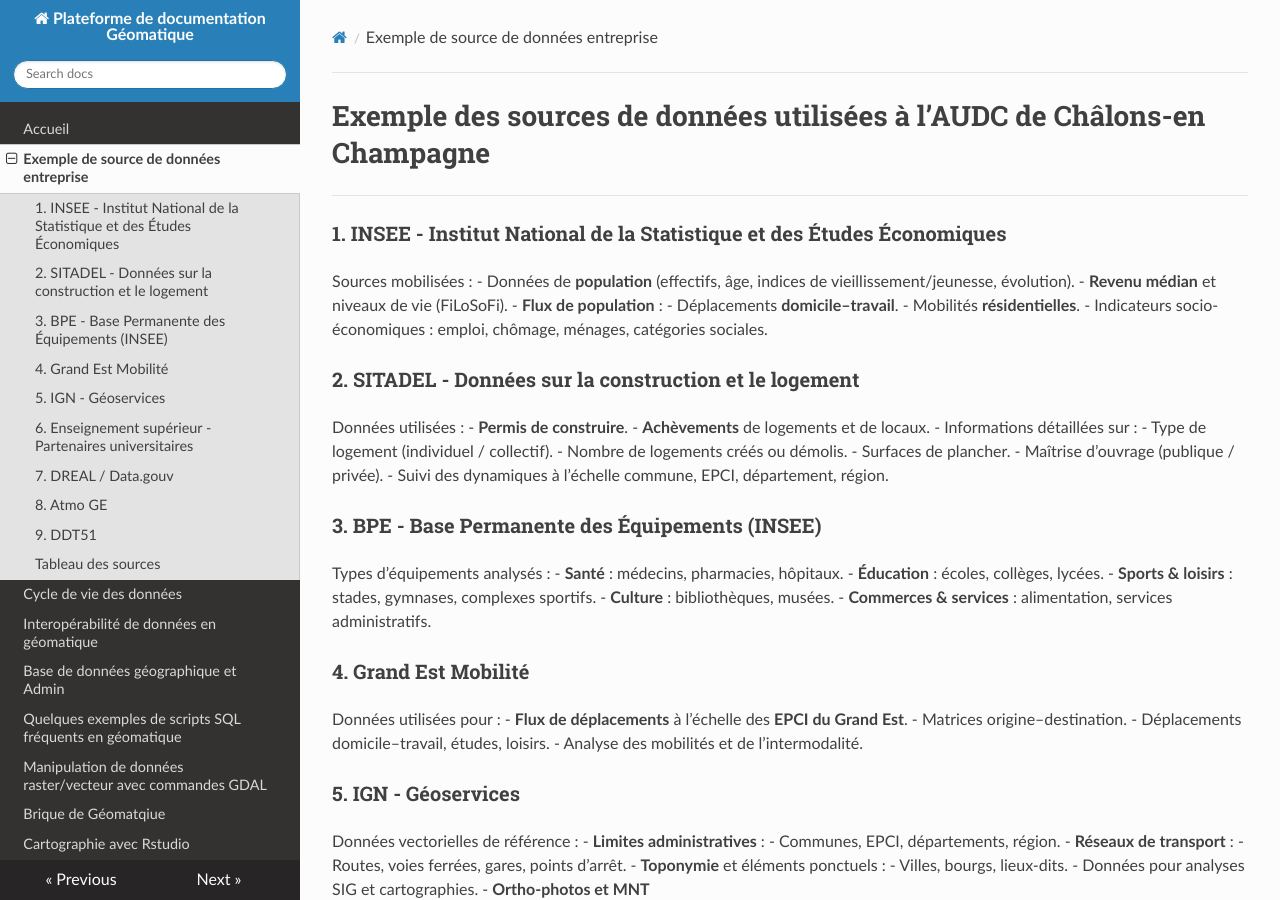
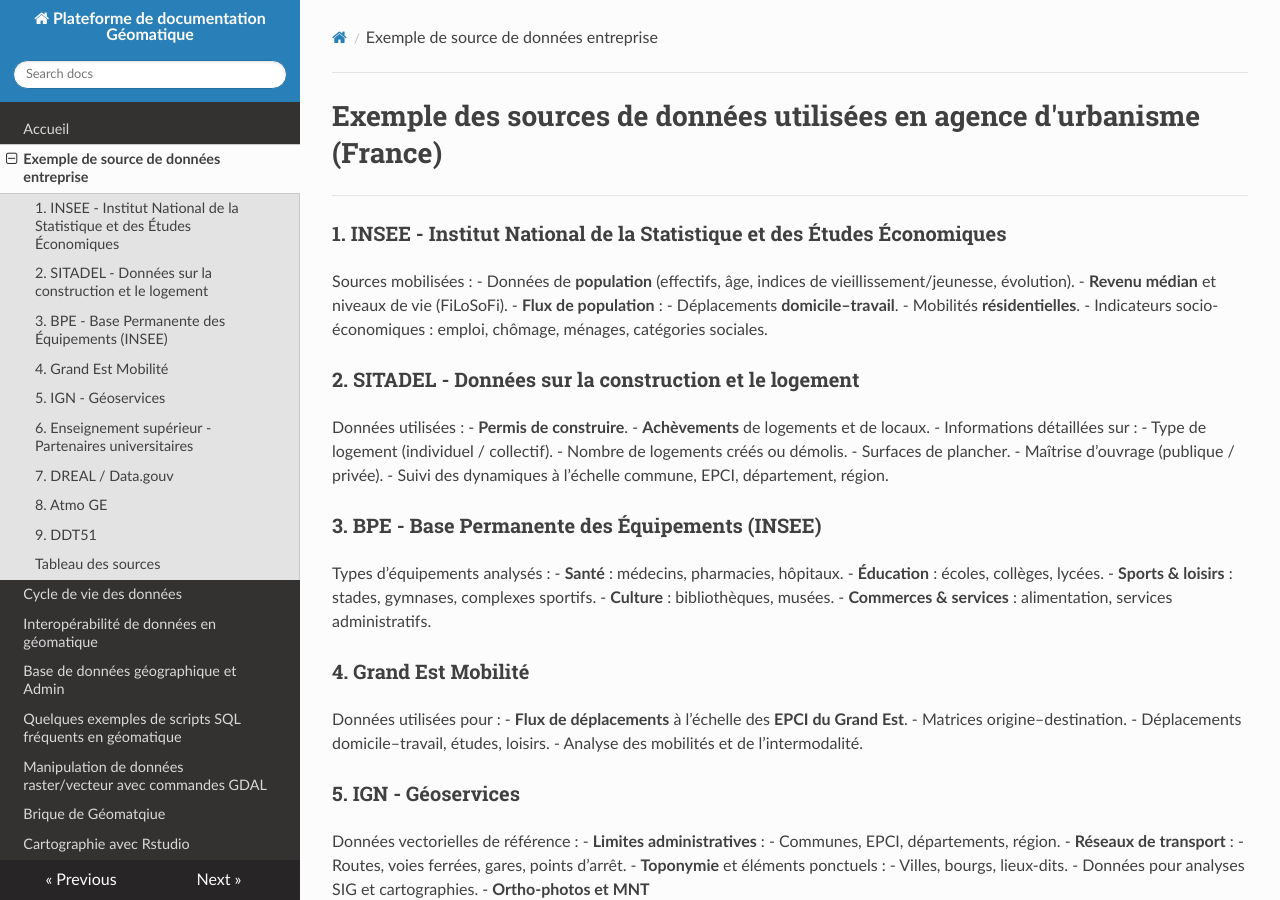
Before and after one commit to abdou123-guene/Site_de_documentation_geomatique, an MkDocs documentation site: the page built from docs/Readme.md, in a window 1280 px wide and 900 px high. Built offline with MkDocs 1.6.1, drawn with Linux system fonts in a browser that asks for light colours; nearby versions of some CDN libraries.

Commit message:
Update Readme.md

```diff
--- a/docs/Readme.md
+++ b/docs/Readme.md
@@ -1,4 +1,4 @@
-# Exemple des sources de données utilisées à l’AUDC de Châlons-en Champagne
+# Exemple des sources de données utilisées en agence d'urbanisme (France)
 ---
 
 ### 1. INSEE - Institut National de la Statistique et des Études Économiques
```
